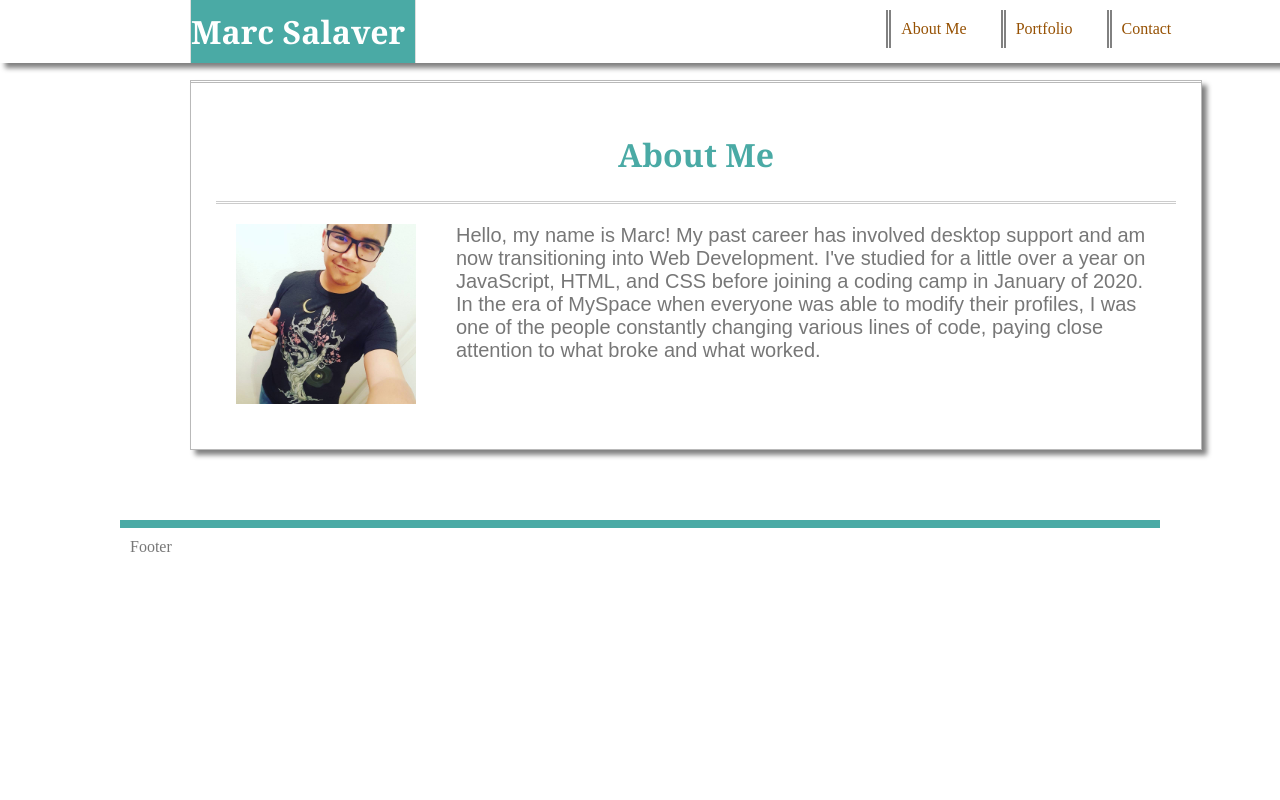
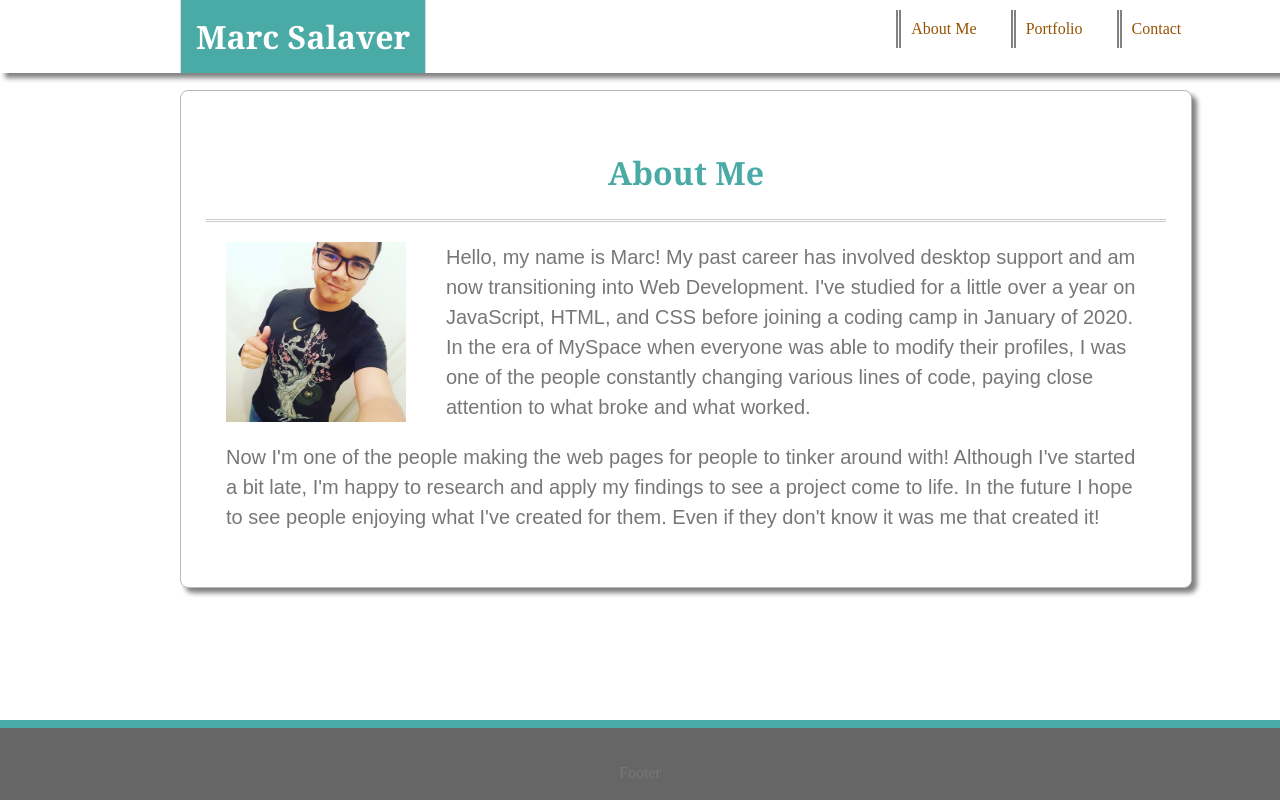
Before and after one commit to P-ano-past/mxm, a plain HTML site: page index.html in a window 1280 px wide. Drawn offline with Linux system fonts and the light colour scheme.

Commit message:
set footer, set content box positioning

```diff
--- a/assets/style.css
+++ b/assets/style.css
@@ -7,7 +7,13 @@
 body {
     background-image: url(/assets/images/dot-grid/dot-grid/dot-grid.png);
     margin: 0;
+    padding: 0;
     height: 100%;
+}
+
+html {
+    padding: 0;
+    margin: 0;
 }
 
 h1, h2, h3, h4, h5, h6 {
@@ -21,6 +27,8 @@ p {
 
 a {
     background-color: transparent;
+    margin: 0;
+    padding: 0;
   }
 
   a:hover {
@@ -44,19 +52,17 @@ navbar {
     position: fixed;
     display: inline-flex;
     top: 0;
-    /* left: 12rem; */
-    /* width: 960px; */
     left: 0;
     width: 100%;
     margin: 0px;
-    padding: 0px 30px 0px 10px;
+    padding: 0px;
     box-shadow: 5px 5px 5px grey;
   }
 
   navbar ul {
     background-color: transparent;
     margin: 0px;
-    padding: 0px 0px 0pc 460px;
+    padding: 0px 0px 0px 460px;
 
   }
 
@@ -86,6 +92,7 @@ navbar {
     margin-left: 0;
     border-left: solid 1px rgb(221, 221, 221);
     border-right: solid 1px rgb(221, 221, 221);
+    padding: 15px;
     margin: 0px 0px 0px 180px;
 }
 
@@ -104,6 +111,13 @@ p {
     margin: 10px;
     padding: 10px;
     font-size: 20px;
+    line-height: 30px;
+}
+
+#p2 {
+    grid-column: 1 / span 5;
+    margin-top: 0;
+    padding-top: 0;
 }
 
 /* #aboutme-container {
@@ -114,13 +128,14 @@ p {
 .content {
     width: 960px;
     margin: 0px;
-    padding: 25px 25px;
+    padding: 35px 25px;
     display: grid;
     grid-template-columns: 1fr 1fr 1fr 1fr 1fr;
+    grid-template-rows: auto;
     background-color: white;
     min-height: 100%;
+    border-radius: 8px;
     border: solid 1px;
-    border-top: double;
     border-color: #b9b9b9;
     box-shadow: 5px 5px 5px grey;
 }
@@ -140,13 +155,21 @@ p {
 }
 
 .content-container {
-    padding-top: 50px;
-
+    padding-top: 80px;
+    padding-left: 70px;
 }
 
 .footer {
     border-top: 8px solid #4aaaa5;
-    height: 70px;
-    height: 50px;
-    margin-top: 50px;
+    /* height: 70px;
+    height: 50px; */
+    margin: 50px 0px 0px 0px;
+    padding: 0px 0px 0px 0px;
+    background-color: #666;
+    position: absolute;
+    width: 100%;
+    left: 0;
+    right: 0;
+    bottom: 0;
+    text-align: center;
 }
--- a/index.html
+++ b/index.html
@@ -6,7 +6,7 @@
     <navbar>
         <h1 class="heading" id="heading-name">Marc Salaver</h1>
         <ul>
-            <li>About Me</li>
+            <a href="index.html"><li>About Me</li></a>
             <li>Portfolio</li>
             <li>Contact</li>
         </ul>
@@ -18,10 +18,16 @@
                 <img class="me" src="/assets/images/Me.jpg">
                 <p>Hello, my name is Marc! My past career has involved desktop support and am now transitioning into Web Development. I've studied for a little over a year on JavaScript, HTML, and CSS before joining a coding camp in January of 2020. In the era of MySpace when everyone was able to modify their profiles, I was one of the people constantly changing various lines of code, paying close attention to what broke and what worked.
                 </p>
+                <p id="p2">Now I'm one of the people making the web pages for people to tinker around with! Although I've started a bit late, I'm happy to research and apply my findings to see a project come to life. In the future I hope to see people enjoying what I've created for them. Even if they don't know it was me that created it!
+                </p>
             </div>
         </div>
     </div>
 </body>
 <footer class="footer">
-Footer
+    <br>
+    <br>
+    Footer
+    <br>
+    <br>
 </footer>
```
